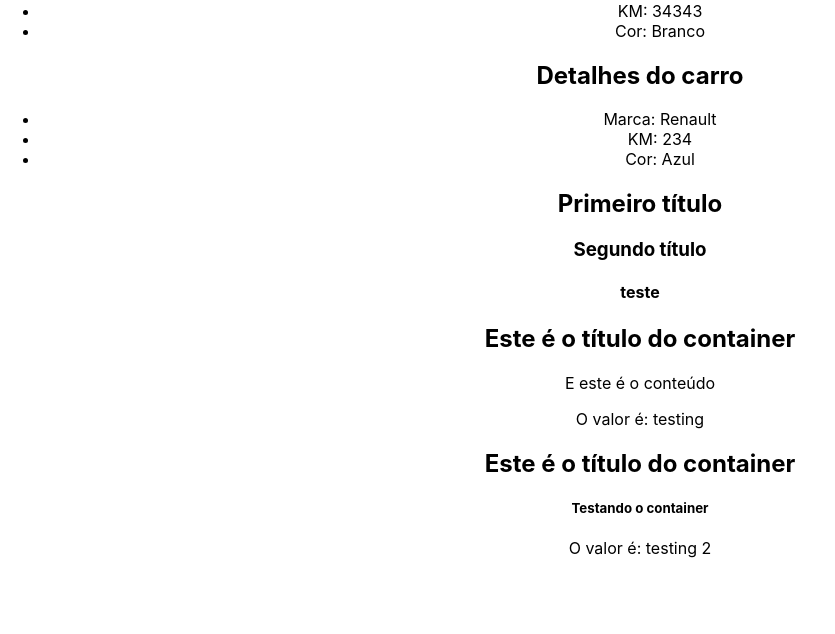
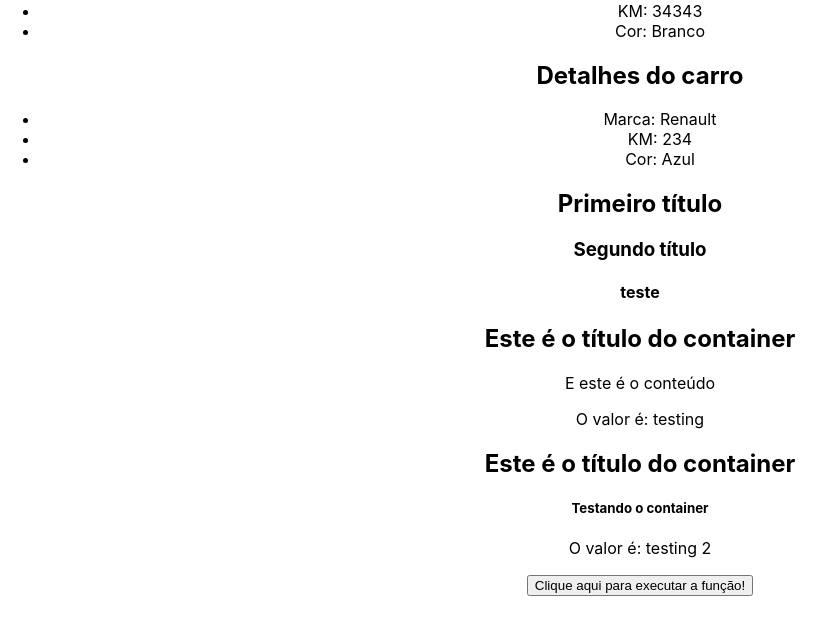
Before and after one commit to PatrikAlmeida/react, a React (Create React App) app in the folder avancando/: page / in a window 1280 px wide. Shown: the part 2268-2902 px from the top of the page, without its empty margins (0-835 px from the left). Built offline with nearby package versions, Linux system fonts and the light colour scheme.

Commit message:
função como prop

```diff
--- a/avancando/src/App.js
+++ b/avancando/src/App.js
@@ -9,6 +9,7 @@
 import ShowUserName from './components/ShowUserName';
 import Fragments from './components/Fragments';
 import Container from './components/Container';
+import ExecuteFunction from './components/ExecuteFunction';
 
 
 
@@ -21,6 +22,10 @@
     { id: 2, brand: "KIA", color:"Branco", newCar: false, km: 34343 },
     { id: 3, brand: "Renault", color:"Azul", newCar: false, km: 234 },
   ]
+
+  function showMessage() {
+    console.log("Evento do componente pai!")
+  }
 
   return (
     <div className="App">
@@ -46,6 +51,7 @@
       {/* loop em arrays de objetos */}
       {cars.map((car) => (
         <CarDetails
+          key={car.id}
           brand={car.brand}
           color={car.color}
           km={car.km}
@@ -61,6 +67,8 @@
       <Container myValue="testing 2">
         <h5>Testando o container</h5>
       </Container>
+      {/* executar função */}
+      <ExecuteFunction myFunction={showMessage} />
     </div>
   );
 }
--- /dev/null
+++ b/avancando/src/components/ExecuteFunction.js
@@ -0,0 +1,9 @@
+const ExecuteFunction = ({myFunction}) => {
+  return (
+    <div>
+        <button onClick={myFunction}>Clique aqui para executar a função!</button>
+    </div>
+  )
+}
+
+export default ExecuteFunction
```
